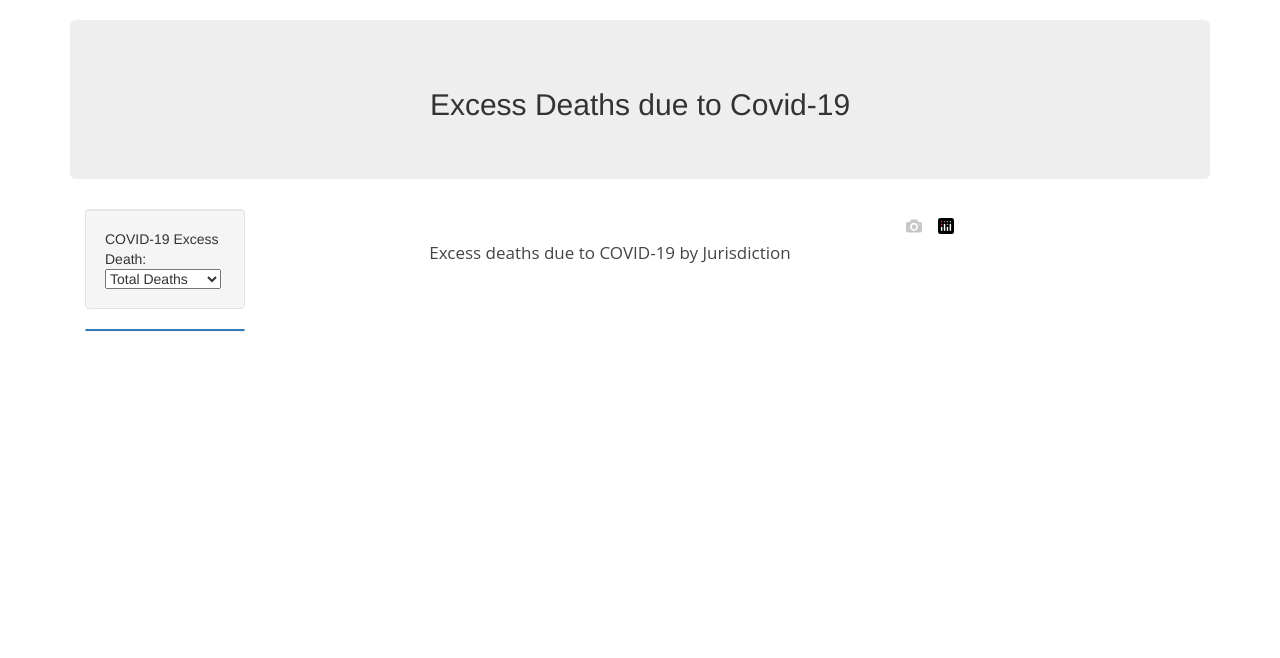
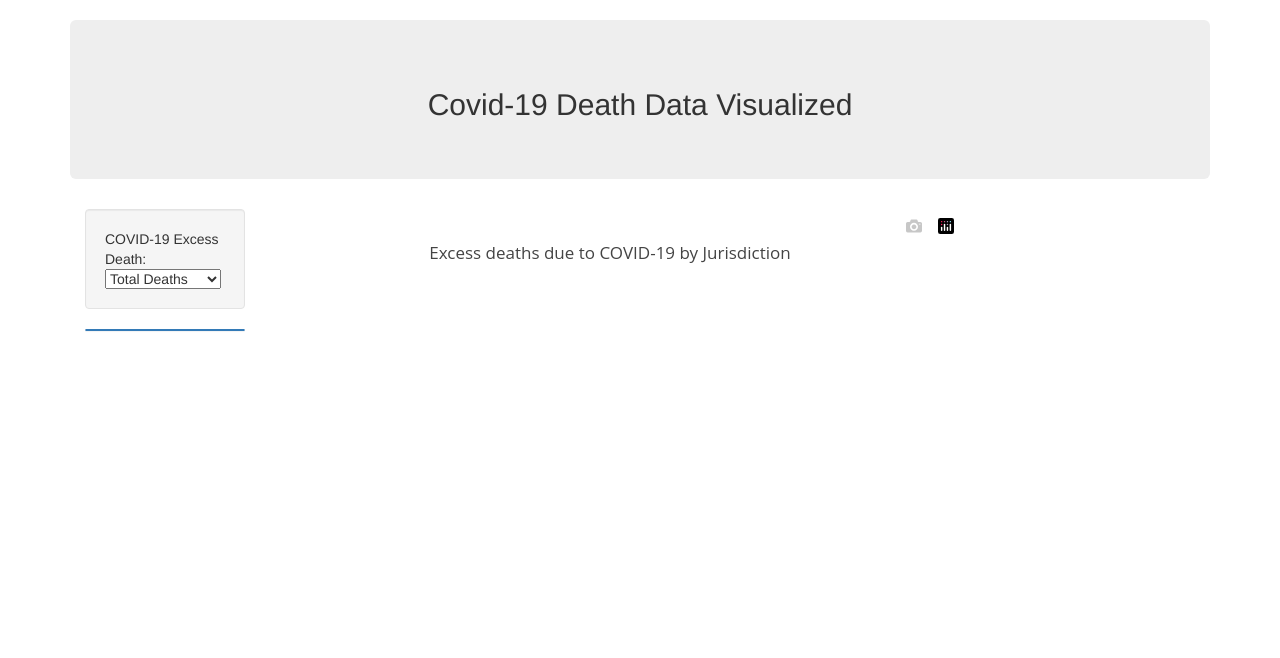
Before and after one commit to BunmiOlakanmi/Project_3_COVID, a Flask app: page /xsdeaths in a window 1280 px wide. Shown: the part 102-760 px from the top of the page. Run offline with Flask 2, Linux system fonts and the light colour scheme; data that the repository does not hold is empty; some libraries are stand-ins or nearby versions.

Commit message:
Update xsdeaths.html

```diff
--- a/ActualApp/templates/xsdeaths.html
+++ b/ActualApp/templates/xsdeaths.html
@@ -26,7 +26,7 @@
 
          <div class="row banner">
           <div class="col-md-12 jumbotron text-center">
-            <h2 class="banner">Excess Deaths due to Covid-19</h2>
+            <h2 class="banner">Covid-19 Death Data Visualized</h2>
           </div>
 
         </div>
```
